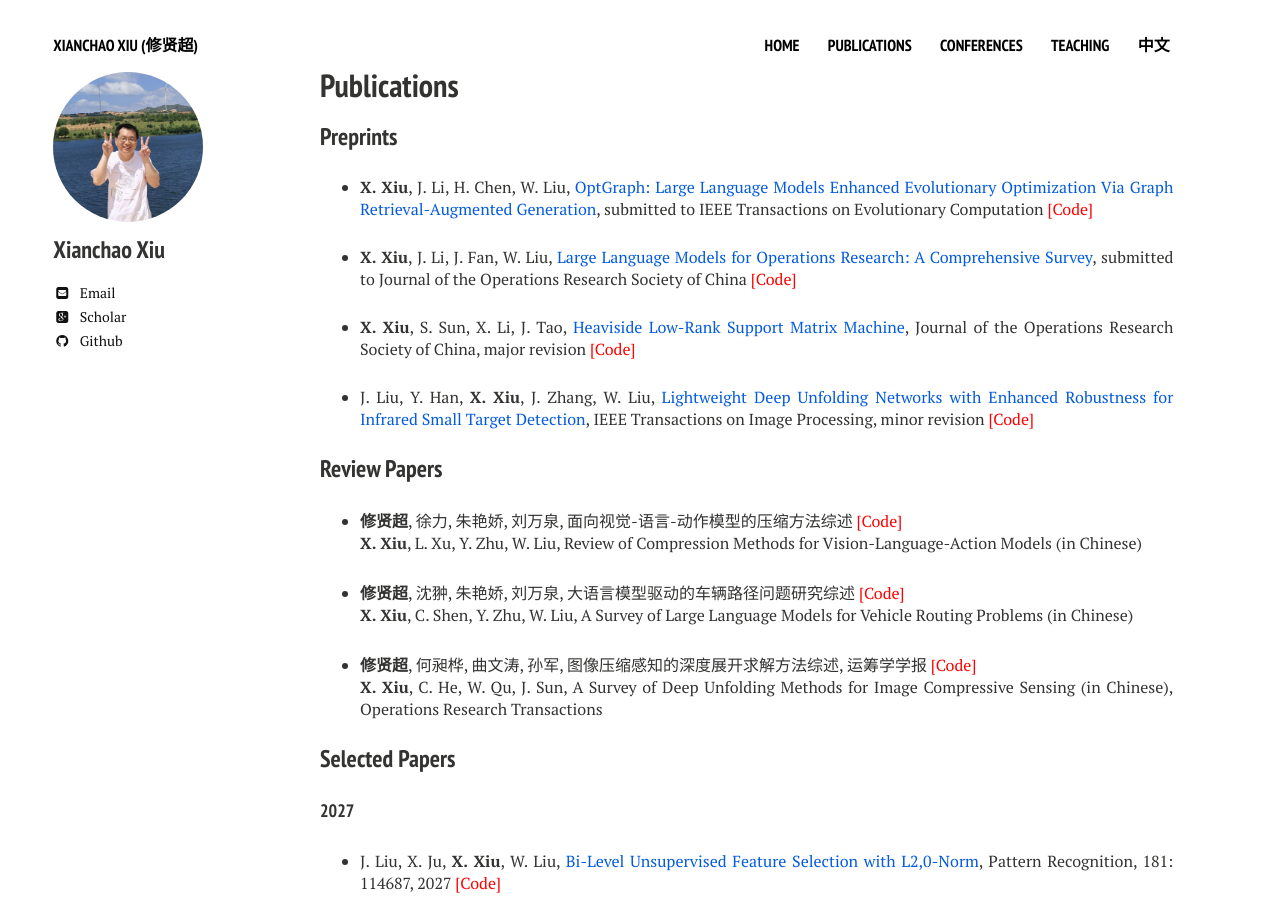
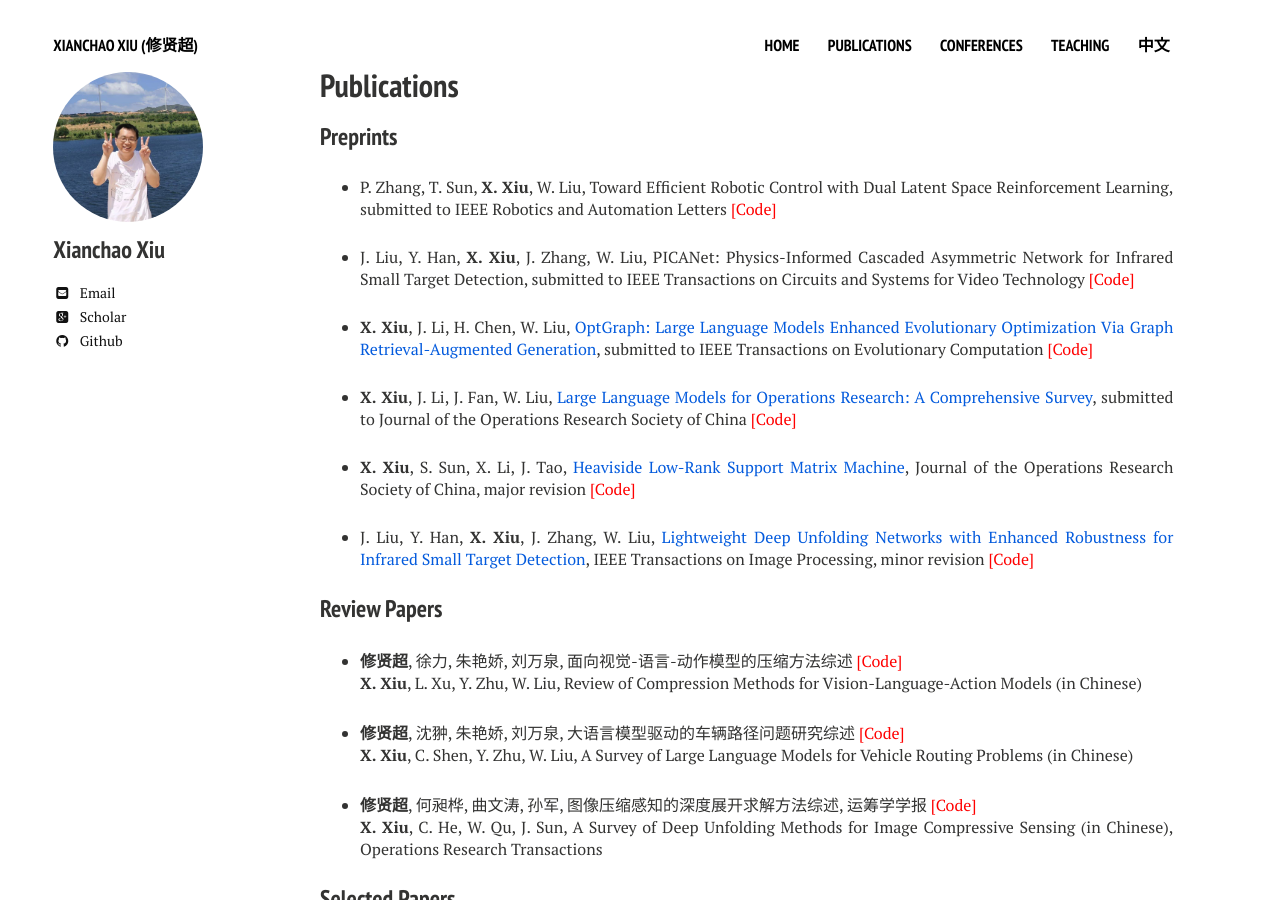
Before and after one commit to xianchaoxiu/xianchaoxiu.github.io, a Jekyll site: the page built from publications/index.md, in a window 1280 px wide and 900 px high. Built offline with Jekyll 4.4.1, drawn with Linux system fonts in a browser that asks for light colours; nearby versions of some CDN libraries.

Commit message:
Update index.md

```diff
--- a/publications/index.md
+++ b/publications/index.md
@@ -9,6 +9,10 @@ share: false
 
 
 ### Preprints
+
+* P. Zhang, T. Sun, <b>X. Xiu</b>, W. Liu, Toward Efficient Robotic Control with Dual Latent Space Reinforcement Learning, submitted to IEEE Robotics and Automation Letters <a href="https://github.com/xianchaoxiu/OptGraph" class="textlink" target="_blank" style="color: red;">[Code]</a>
+
+* J. Liu, Y. Han, <b>X. Xiu</b>, J. Zhang, W. Liu, PICANet: Physics-Informed Cascaded Asymmetric Network for Infrared Small Target Detection,  submitted to IEEE Transactions on Circuits and Systems for Video Technology <a href="https://github.com/xianchaoxiu/PICANet" class="textlink" target="_blank" style="color: red;">[Code]</a>
 
 * <b>X. Xiu</b>, J. Li, H. Chen, W. Liu, <a href="https://arxiv.org/pdf/2607.27918" class="textlink" target="_blank">OptGraph: Large Language Models Enhanced Evolutionary Optimization Via Graph Retrieval-Augmented Generation</a>, submitted to IEEE Transactions on Evolutionary Computation <a href="https://github.com/xianchaoxiu/OptGraph" class="textlink" target="_blank" style="color: red;">[Code]</a>
 
```
